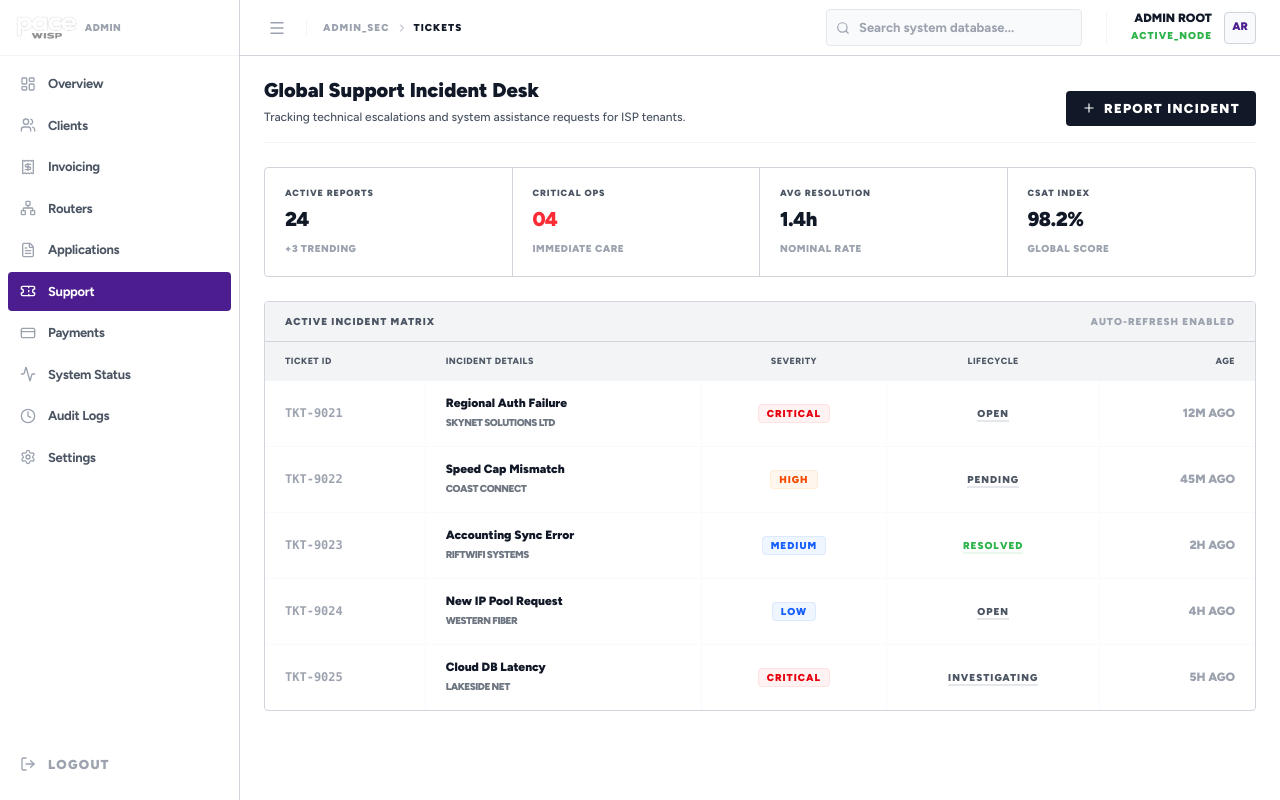
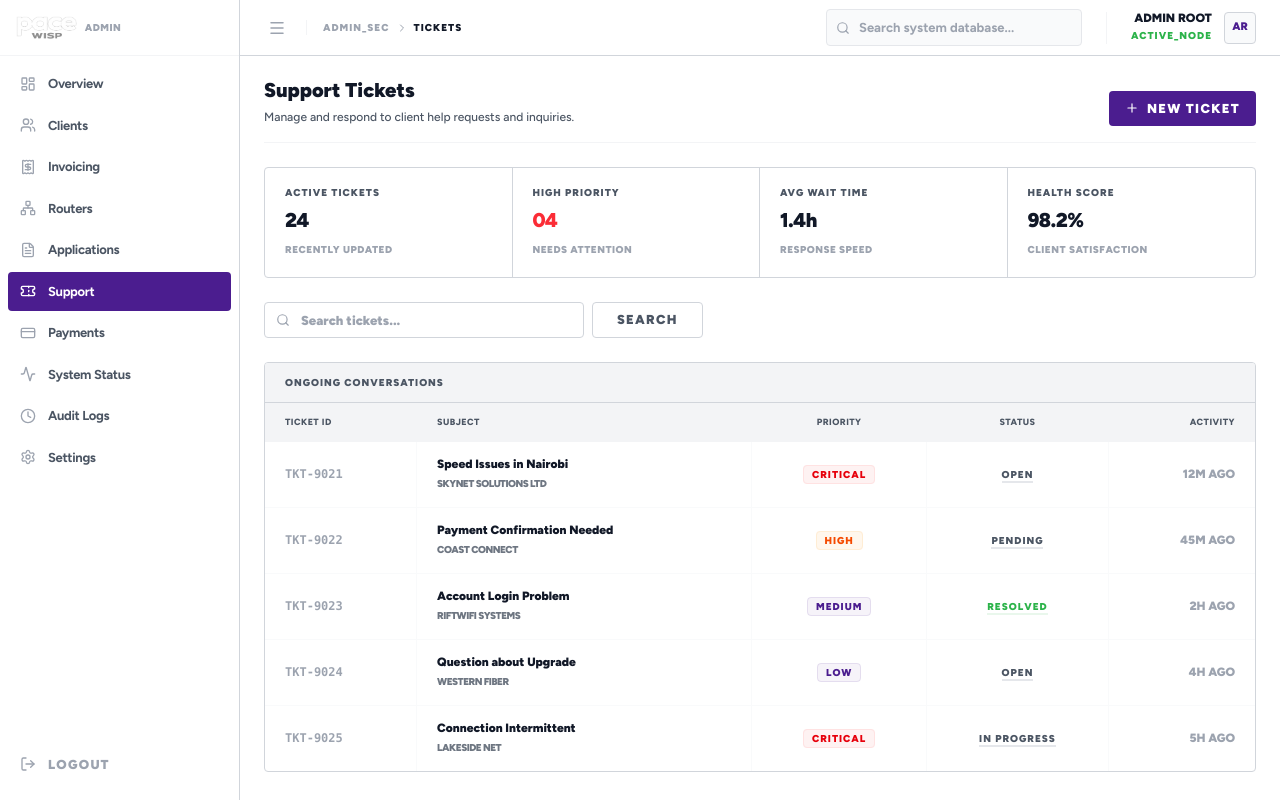
Before and after one commit to dennismutuku2005/pacewebsite, a Next.js app in the folder paceadmin/: page /dashboard/tickets in a window 1280 px wide. Built offline with nearby package versions, Linux system fonts and the light colour scheme.

Commit message:
Auto-update: page.js

```diff
--- a/paceadmin/src/app/dashboard/tickets/page.js
+++ b/paceadmin/src/app/dashboard/tickets/page.js
@@ -7,11 +7,11 @@ import { cn } from '@/lib/utils'
 
 export default function SupportDeskPage() {
     const tickets = [
-        { id: 'TKT-9021', subject: 'Regional Auth Failure', customer: 'SkyNet Solutions Ltd', priority: 'Critical', status: 'Open', age: '12m ago' },
-        { id: 'TKT-9022', subject: 'Speed Cap Mismatch', customer: 'Coast Connect', priority: 'High', status: 'Pending', age: '45m ago' },
-        { id: 'TKT-9023', subject: 'Accounting Sync Error', customer: 'RiftWiFi systems', priority: 'Medium', status: 'Resolved', age: '2h ago' },
-        { id: 'TKT-9024', subject: 'New IP Pool Request', customer: 'Western Fiber', priority: 'Low', status: 'Open', age: '4h ago' },
-        { id: 'TKT-9025', subject: 'Cloud DB Latency', customer: 'LakeSide net', priority: 'Critical', status: 'Investigating', age: '5h ago' },
+        { id: 'TKT-9021', subject: 'Speed Issues in Nairobi', customer: 'SkyNet Solutions Ltd', priority: 'Critical', status: 'Open', age: '12m ago' },
+        { id: 'TKT-9022', subject: 'Payment Confirmation Needed', customer: 'Coast Connect', priority: 'High', status: 'Pending', age: '45m ago' },
+        { id: 'TKT-9023', subject: 'Account Login Problem', customer: 'RiftWiFi systems', priority: 'Medium', status: 'Resolved', age: '2h ago' },
+        { id: 'TKT-9024', subject: 'Question about Upgrade', customer: 'Western Fiber', priority: 'Low', status: 'Open', age: '4h ago' },
+        { id: 'TKT-9025', subject: 'Connection Intermittent', customer: 'LakeSide net', priority: 'Critical', status: 'In Progress', age: '5h ago' },
     ]
 
     return (
@@ -20,51 +20,63 @@ export default function SupportDeskPage() {
             {/* Header */}
             <div className="flex flex-col sm:flex-row sm:items-end justify-between gap-4 border-b border-gray-100 pb-4">
                 <div>
-                    <h1 className="text-[20px] font-black text-admin-value leading-none">Global Support Incident Desk</h1>
-                    <p className="text-[12px] text-admin-label mt-2 font-medium">Tracking technical escalations and system assistance requests for ISP tenants.</p>
+                    <h1 className="text-[20px] font-black text-admin-value leading-none">Support Tickets</h1>
+                    <p className="text-[12px] text-admin-label mt-2 font-medium">Manage and respond to client help requests and inquiries.</p>
                 </div>
-                <button className="flex items-center justify-center gap-2 px-4 py-2 bg-admin-value text-white rounded text-[11px] font-black hover:bg-black transition-all uppercase tracking-widest shadow-none">
+                <button className="flex items-center justify-center gap-2 px-4 py-2 bg-pace-purple text-white rounded text-[11px] font-black hover:bg-[#3d1a75] transition-all uppercase tracking-widest shadow-none">
                     <Plus size={14} />
-                    Report Incident
+                    New Ticket
                 </button>
             </div>
 
             {/* Quick Metrics */}
-            <div className="grid grid-cols-2 lg:grid-cols-4 border border-pace-border rounded divide-x divide-pace-border overflow-hidden bg-white shadow-none">
+            <div className="grid grid-cols-2 lg:grid-cols-4 border border-pace-border rounded overflow-hidden bg-white shadow-none divide-x divide-pace-border">
                 {[
-                    { label: 'Active Reports', val: '24', note: '+3 trending' },
-                    { label: 'Critical Ops', val: '04', note: 'Immediate care', color: 'text-red-500' },
-                    { label: 'Avg Resolution', val: '1.4h', note: 'Nominal rate' },
-                    { label: 'CSAT Index', val: '98.2%', note: 'Global score' },
+                    { label: 'Active Tickets', val: '24', note: 'Recently Updated' },
+                    { label: 'High Priority', val: '04', note: 'Needs Attention', color: 'text-red-500' },
+                    { label: 'Avg Wait Time', val: '1.4h', note: 'Response Speed' },
+                    { label: 'Health Score', val: '98.2%', note: 'Client Satisfaction' },
                 ].map((s, i) => (
                     <div key={i} className="p-5">
-                        <p className="text-[9px] font-black text-admin-label uppercase tracking-widest leading-none mb-3">{s.label}</p>
+                        <p className="text-[10px] font-black text-admin-label uppercase tracking-widest leading-none mb-3">{s.label}</p>
                         <h4 className={cn("text-[20px] font-black leading-none tracking-tight", s.color || "text-admin-value")}>{s.val}</h4>
                         <p className="text-[10px] font-black text-admin-dim mt-3 uppercase tracking-wider">{s.note}</p>
                     </div>
                 ))}
             </div>
 
-            {/* Incident Table - Excel Style */}
+            {/* Ticket Search Hub */}
+            <div className="flex flex-col md:flex-row items-center gap-2 h-9">
+                <div className="relative w-full md:w-80 h-full">
+                    <Search className="absolute left-3 top-1/2 -translate-y-1/2 text-admin-dim" size={14} />
+                    <input
+                        type="text"
+                        placeholder="Search tickets..."
+                        className="w-full h-full pl-9 pr-3 rounded border border-pace-border bg-white focus:ring-1 focus:ring-pace-purple/10 focus:border-pace-purple outline-none text-[12px] font-black text-admin-value placeholder:text-admin-dim h-full"
+                    />
+                </div>
+                <button className="px-6 h-full border border-pace-border text-admin-label rounded text-[11px] font-black hover:border-pace-purple hover:text-pace-purple transition-all uppercase tracking-widest bg-white">Search</button>
+            </div>
+
+            {/* Ticket List */}
             <div className="border border-pace-border rounded bg-white overflow-hidden shadow-none">
                 <div className="px-5 py-3 border-b border-pace-border bg-pace-bg-subtle flex justify-between items-center">
-                    <h4 className="text-[10px] font-black text-admin-label uppercase tracking-widest">Active Incident Matrix</h4>
-                    <span className="text-[10px] font-black text-admin-dim uppercase tracking-widest">Auto-Refresh enabled</span>
+                    <h4 className="text-[10px] font-black text-admin-label uppercase tracking-widest">Ongoing Conversations</h4>
                 </div>
                 <div className="overflow-x-auto">
                     <table className="w-full text-left text-[12px] whitespace-nowrap">
                         <thead>
                             <tr className="bg-white border-b border-gray-100 font-bold text-admin-label uppercase tracking-widest text-[9px]">
                                 <th className="px-5 py-3 border-r border-gray-100">Ticket ID</th>
-                                <th className="px-5 py-3 border-r border-gray-100">Incident Details</th>
-                                <th className="px-5 py-3 border-r border-gray-100 text-center uppercase">Severity</th>
-                                <th className="px-5 py-3 border-r border-gray-100 text-center uppercase">Lifecycle</th>
-                                <th className="px-5 py-3 text-right">Age</th>
+                                <th className="px-5 py-3 border-r border-gray-100">Subject</th>
+                                <th className="px-5 py-3 border-r border-gray-100 text-center uppercase">Priority</th>
+                                <th className="px-5 py-3 border-r border-gray-100 text-center uppercase">Status</th>
+                                <th className="px-5 py-3 text-right">Activity</th>
                             </tr>
                         </thead>
                         <tbody className="divide-y divide-gray-50">
                             {tickets.map((t) => (
-                                <tr key={t.id} className="hover:bg-gray-50 transition-all group">
+                                <tr key={t.id} className="hover:bg-gray-50 transition-all group cursor-pointer">
                                     <td className="px-5 py-4 border-r border-gray-50 font-mono text-admin-dim group-hover:text-admin-value transition-colors font-black uppercase">{t.id}</td>
                                     <td className="px-5 py-4 border-r border-gray-50">
                                         <p className="font-black text-admin-value leading-none">{t.subject}</p>
@@ -75,7 +87,7 @@ export default function SupportDeskPage() {
                                             "font-black uppercase text-[10px] tracking-widest px-2 py-0.5 rounded-sm border",
                                             t.priority === 'Critical' ? "text-red-600 bg-red-50 border-red-100" :
                                                 t.priority === 'High' ? "text-orange-600 bg-orange-50 border-orange-100" :
-                                                    "text-blue-600 bg-blue-50 border-blue-100"
+                                                    "text-pace-purple bg-pace-purple/5 border-pace-purple/10"
                                         )}>{t.priority}</span>
                                     </td>
                                     <td className="px-5 py-4 border-r border-gray-50 text-center">
```
